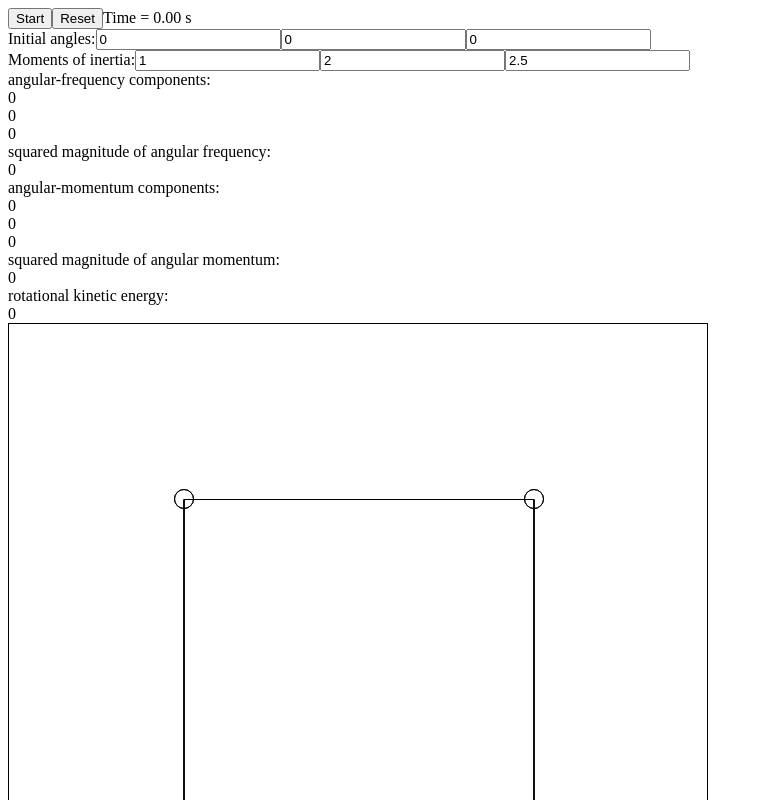
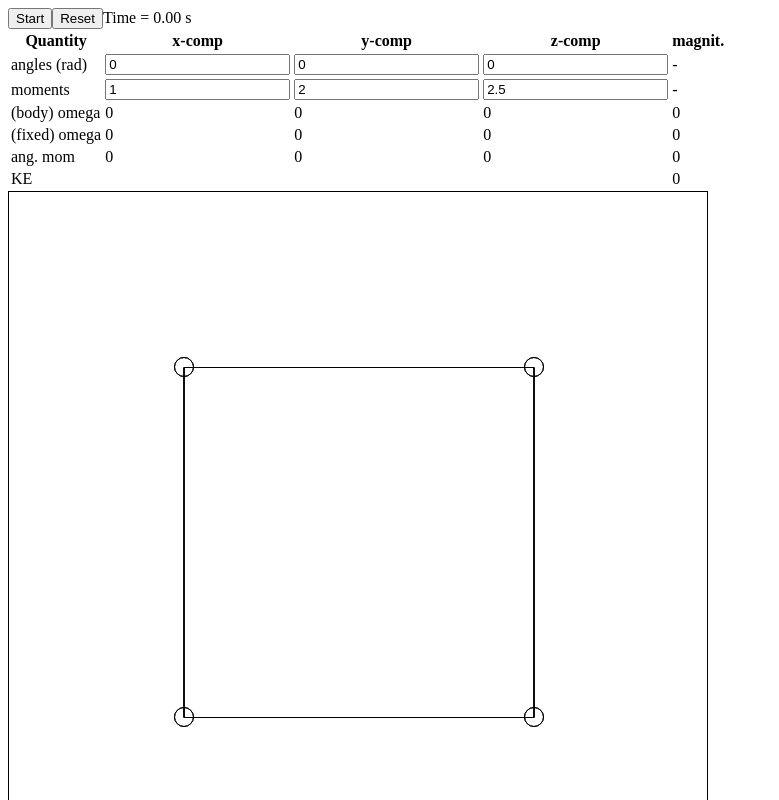
Before and after one commit to pknipp/rotating-body, a React (Create React App) app: page / in a window 1280 px wide. Shown: the top 800 px of the page, without its empty margins (0-779 px from the left). Built offline with nearby package versions, Linux system fonts and the light colour scheme.

Commit message:
Minor display changes.

```diff
--- a/src/App.js
+++ b/src/App.js
@@ -8,8 +8,10 @@ const App = () => {
     const [ths, setThs] = useState([0, 0, 0]);
     const [moms, setMoms] = useState([1, 2, 2.5]);
     const [oms, setOms] = useState([0, 0, 0]);
+    const [omfs, setOmfs] = useState([0, 0, 0]);
     const [Ls, setLs] = useState([0, 0, 0]);
     const [om2, setOm2] = useState(0);
+    const [omf2, setOmf2] = useState(0);
     const [L2, setL2] = useState(0);
     const [K, setK] = useState(0);
     // const [torques, setTorques] = useState([0, 0, 0]);
@@ -137,6 +139,13 @@ const App = () => {
         // newOms = newOms.map(elem => -elem);
         setOms(newOms);
         setOm2(newOms.reduce((om2, om) => om2 + om * om, 0));
+        let newOmfs = [];
+        newOmfs[0] = Fs[2] * ss[1] * ss[2] + Fs[1] * cs[0];
+        newOmfs[1] =-Fs[2] * ss[1] * cs[2] + Fs[1] * ss[0];
+        newOmfs[2] = Fs[2] * cs[1] + Fs[0];
+        // newOms = newOms.map(elem => -elem);
+        setOmfs(newOmfs);
+        setOmf2(newOmfs.reduce((om2, om) => om2 + om * om, 0));
         let newLs = [...Ls];
         newLs[0] = moms[0] * (Fs[0] * ss[1] * ss[2] + Fs[1] * cs[2]);
         newLs[1] = moms[1] * (Fs[0] * ss[1] * cs[2] - Fs[1] * ss[2]);
@@ -168,36 +177,57 @@ const App = () => {
             <button onClick={() => setRunning(!running)}>{running ? "Stop" : "Start"}</button>
             <button onClick={() => setTime(0)}>Reset</button>
             Time = {time.toFixed(2)} s
-            <div>
-                <span>
-                    Initial angles:
-                    <Input n={0} quantity={ths[0]} handler={handlerTh} />
-                    <Input n={1} quantity={ths[1]} handler={handlerTh} />
-                    <Input n={2} quantity={ths[2]} handler={handlerTh} />
-                </span>
-            </div>
-            <div>
-                <span>
-                    Moments of inertia:
-                    <Input n={0} quantity={moms[0]} handler={handlerMom} />
-                    <Input n={1} quantity={moms[1]} handler={handlerMom} />
-                    <Input n={2} quantity={moms[2]} handler={handlerMom} />
-                </span>
-            </div>
-            angular-frequency components:
-            <div>{oms[0]}</div>
-            <div>{oms[1]}</div>
-            <div>{oms[2]}</div>
-            squared magnitude of angular frequency:
-            <div>{om2}</div>
-            angular-momentum components:
-            <div>{Ls[0]}</div>
-            <div>{Ls[1]}</div>
-            <div>{Ls[2]}</div>
-            squared magnitude of angular momentum:
-            <div>{L2}</div>
-            rotational kinetic energy:
-            <div>{K}</div>
+            <table>
+                <thead>
+                    <tr>
+                        <th>Quantity</th>
+                        <th>x-comp</th>
+                        <th>y-comp</th>
+                        <th>z-comp</th>
+                        <th>magnit.</th>
+                    </tr>
+                </thead>
+                <tbody>
+                    <tr>
+                        <td>angles (rad)</td>
+                        <td><Input n={0} quantity={ths[0]} handler={handlerTh} /></td>
+                        <td><Input n={1} quantity={ths[1]} handler={handlerTh} /></td>
+                        <td><Input n={2} quantity={ths[2]} handler={handlerTh} /></td>
+                        <td> - </td>
+                    </tr>
+                    <tr>
+                        <td>moments</td>
+                        <td><Input n={0} quantity={moms[0]} handler={handlerMom} /></td>
+                        <td><Input n={1} quantity={moms[1]} handler={handlerMom} /></td>
+                        <td><Input n={2} quantity={moms[2]} handler={handlerMom} /></td>
+                        <td> - </td>
+                    </tr>
+                    <tr>
+                        <td>(body) omega</td>
+                        <td>{Math.round(oms[0] * 1000) / 1000}</td>
+                        <td>{Math.round(oms[1] * 1000) / 1000}</td>
+                        <td>{Math.round(oms[2] * 1000) / 1000}</td>
+                        <td>{Math.round(Math.sqrt(om2) * 1000) / 1000}</td>
+                    </tr>
+                    <tr>
+                        <td>(fixed) omega</td>
+                        <td>{Math.round(omfs[0] * 1000) / 1000}</td>
+                        <td>{Math.round(omfs[1] * 1000) / 1000}</td>
+                        <td>{Math.round(omfs[2] * 1000) / 1000}</td>
+                        <td>{Math.round(Math.sqrt(omf2) * 1000) / 1000}</td>
+                    </tr>
+                    <tr>
+                        <td>ang. mom</td>
+                        <td>{Math.round(Ls[0] * 1000) / 1000}</td>
+                        <td>{Math.round(Ls[1] * 1000) / 1000}</td>
+                        <td>{Math.round(Ls[2] * 1000) / 1000}</td>
+                        <td>{Math.round(1000 * Math.sqrt(L2) / 1000)}</td>
+                    </tr>
+                    <tr>
+                        <td>KE</td><td></td><td></td><td></td><td>{Math.round(1000 * K) / 1000}</td>
+                    </tr>
+                </tbody>
+            </table>
             <div className="container" style={{height:`${ny}px`, width:`${nx}px`}}>
                 {xyzs.map((xyz, index) => (
                     <Dot
@@ -230,6 +260,7 @@ const App = () => {
 
                 })}
                 <Line xi={nx / 2} yi={ny / 2} xf = {nx * oms[0] + nx / 2} yf = {nx * oms[1] + ny / 2} />
+                <Line xi={nx / 2} yi={ny / 2} xf = {nx * omfs[0] + nx / 2} yf = {nx * omfs[1] + ny / 2} dashed={true} />
             </div>
         </>
     )
--- a/src/Input.js
+++ b/src/Input.js
@@ -5,7 +5,7 @@ const Input = ({n, quantity, handler}) => (
         type="number"
         onChange={handler}
         name={`${n}`}
-        value={quantity}
+        value={Math.round(1000 * quantity) / 1000}
     />
 )
 export default Input;
```
Also changed, not shown: 1 other file (tests, documents, lock files or other folders).
